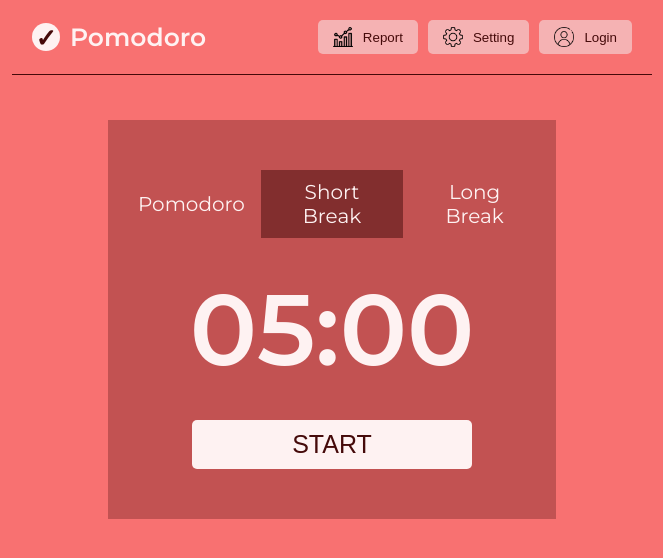
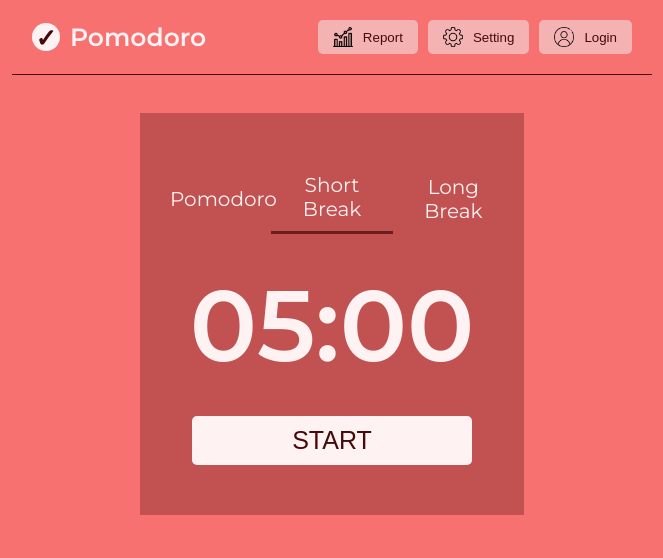
Before and after one commit to sirius-deis/pomodoro, a website built with webpack: page src/index.html in a window 1280 px wide. Both pictures are taken after a click on the item "Short Break". Shown: the whole page, without its empty margins (308-971 px from the left). Built offline with nearby package versions, Linux system fonts and the light colour scheme; files whose address does not match are found by name.

Commit message:
refactore code to remove redundant code

```diff
--- a/src/assets/partials/_base.scss
+++ b/src/assets/partials/_base.scss
@@ -32,7 +32,7 @@ body {
 }
 
 .container-main {
-    max-width: 70%;
+    max-width: 60%;
 }
 
 .btn {
--- a/src/assets/partials/_timer.scss
+++ b/src/assets/partials/_timer.scss
@@ -18,7 +18,10 @@
         text-align: center;
         cursor: pointer;
         &--active {
-            background-color: rgba($text-color-dark, 0.5);
+            border-bottom: 3px solid rgba($text-color-dark, 0.7);
+        }
+        &:not(.timer__tab--active):hover {
+            border-bottom: 3px solid rgba($text-color-dark, 0.2);
         }
     }
     &__time {
--- a/src/timer.ts
+++ b/src/timer.ts
@@ -1,7 +1,7 @@
 enum TYPES {
-    POMODORO = 'Pomodoro',
-    SHORT = 'Short',
-    LONG = 'Long',
+    POMODORO = 25 * 60,
+    SHORT = 5 * 60,
+    LONG = 15 * 60,
 }
 
 interface Runnable {
@@ -59,26 +59,22 @@ class Timer implements ITimer, Runnable {
         }
         const tab = target.closest('.timer__tab');
         const title = tab?.textContent?.trim().split(' ')[0];
-        if (!title || title === this._type) {
+        if (!title || target.classList.contains('timer__tab--active')) {
             return;
         }
         switch (title) {
             case 'Pomodoro':
-                this._type = TYPES.POMODORO;
+                this._time = TYPES.POMODORO;
                 break;
             case 'Short':
-                this._type = TYPES.SHORT;
+                this._time = TYPES.SHORT;
                 break;
             case 'Long':
-                this._type = TYPES.LONG;
+                this._time = TYPES.LONG;
                 break;
         }
         this.reset();
-        (
-            Array.prototype.find.call(this.timerTabsArr, (tab: HTMLLIElement) =>
-                tab.textContent?.includes(this._type)
-            ) as HTMLLIElement
-        ).classList.add('timer__tab--active');
+        tab.classList.add('timer__tab--active');
     };
 
     private buttonClickHandler = () => {
@@ -97,17 +93,6 @@ class Timer implements ITimer, Runnable {
         this.timerTabsArr.forEach(tab =>
             tab.classList.remove('timer__tab--active')
         );
-        switch (this._type) {
-            case TYPES.LONG:
-                this._time = 15 * 60;
-                break;
-            case TYPES.SHORT:
-                this._time = 5 * 60;
-                break;
-            case TYPES.POMODORO:
-            default:
-                this._time = 25 * 60;
-        }
         this.setTimeOnEl();
         this.timeBtn.textContent = 'Start';
     };
```
